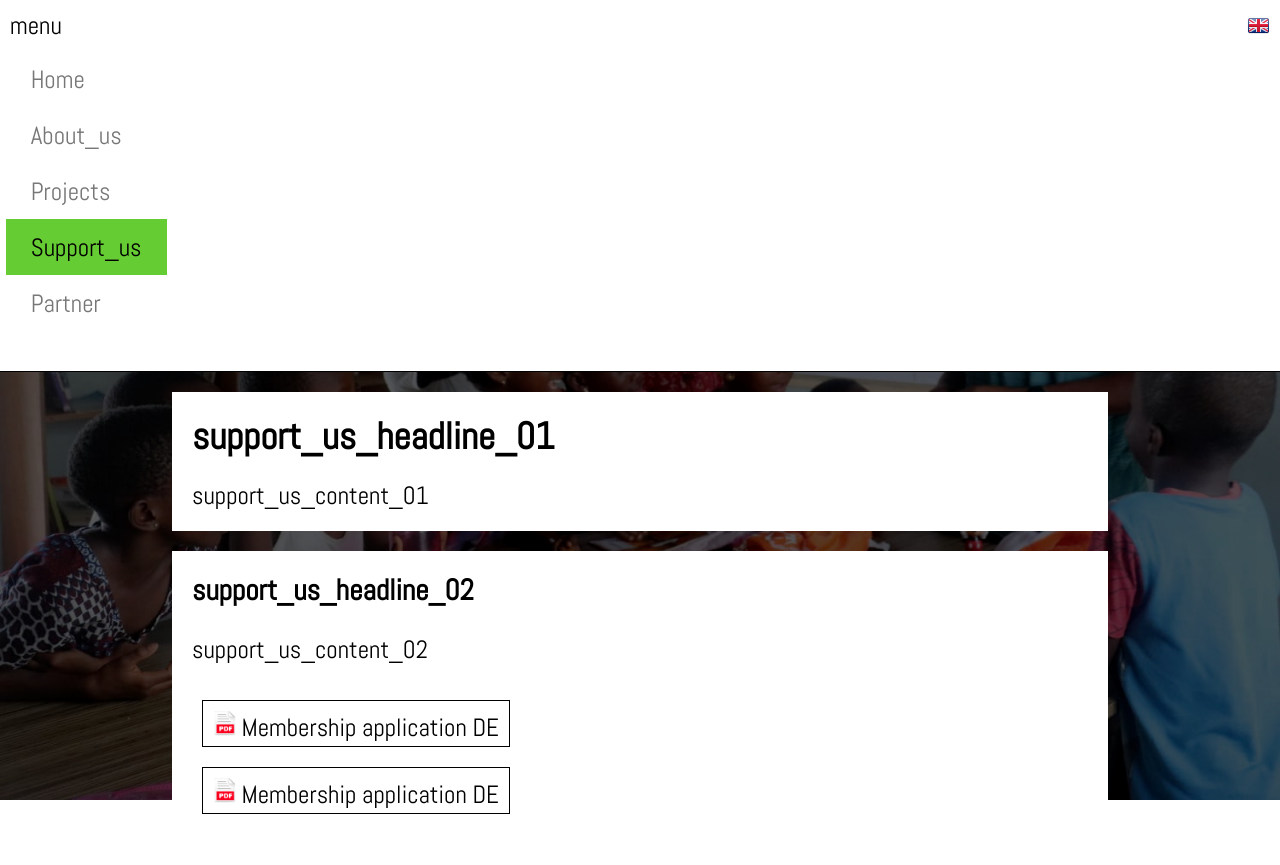
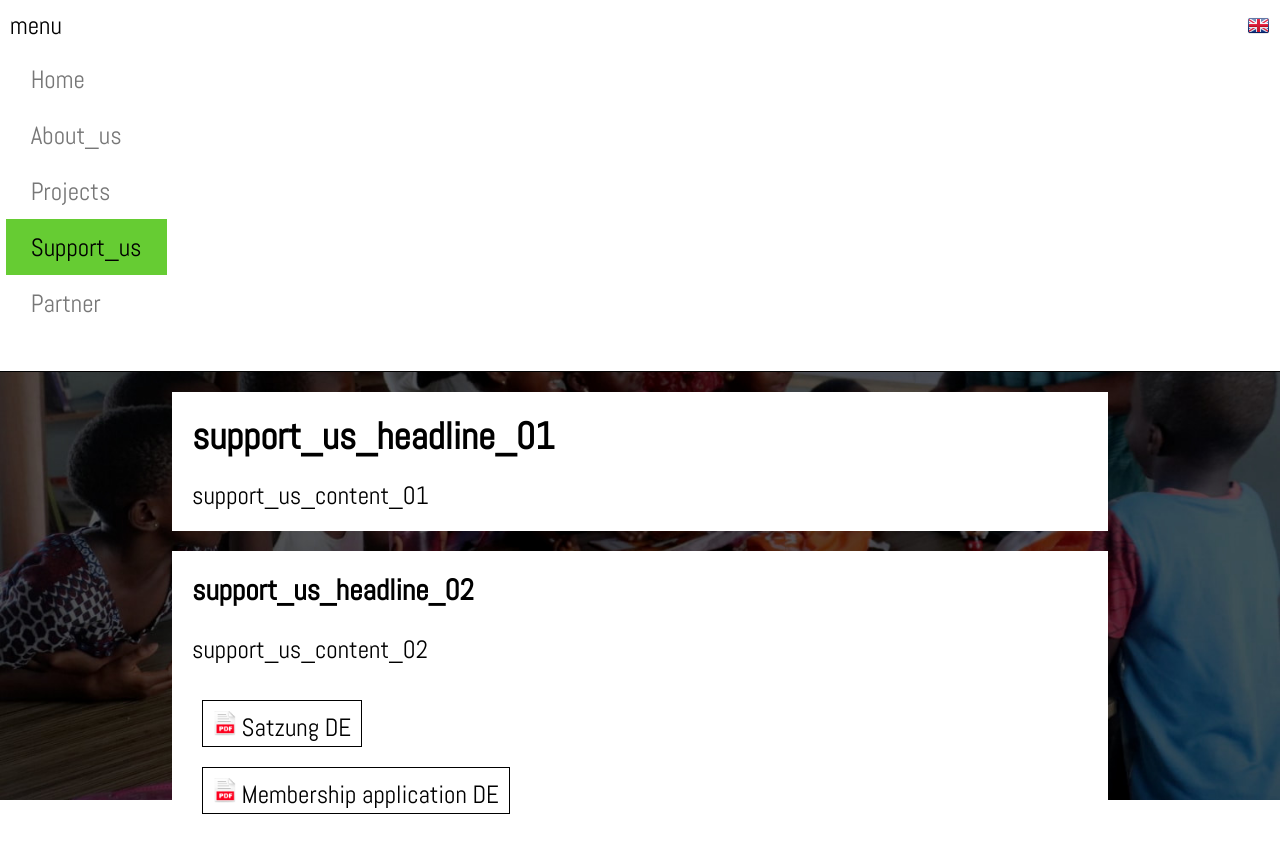
Before and after one commit to Lightshadow244/HoPe, a Django app: template HoPe/Foerder/templates/Foerder/support_us.html in a window 1280 px wide. Shown: the top 865 px of the page. Run offline with Django 3.2, Linux system fonts and the light colour scheme; the template is opened without the code that fills it, so the values that code supplies are empty.

Commit message:
documents

```diff
--- a/HoPe/Foerder/templates/Foerder/support_us.html
+++ b/HoPe/Foerder/templates/Foerder/support_us.html
@@ -58,11 +58,11 @@
   <div class="content">
     <h3>  {% trans "support_us_headline_02" %}</h3>
     <p> {% trans "support_us_content_02" %} </p>
-    <a class="document-member" href="{% static 'Beitrittserklärung_Freunde _ Förderer_HoPe_Ghana_eV.pdf' %}">
+    <a class="document-member" href="{% static 'Satzung_Foerderverein.pdf' %}">
       <div>
         <div>
         <img src="{% static 'icons/pdf.png' %}" class="support_us_icon">
-        {% trans "Membership application DE" %}
+        {% trans "Satzung DE" %}
         </div>
       </div>
     </a>
@@ -80,7 +80,7 @@
     <h3>{% trans "support_us_headline_03" %}</h3>
     <p> {% trans "support_us_content_03" %} </p>
     <p> {% trans "support_us_content_04" %} </p>
-    <a class="document-member" href="{% static 'Beitrittserklärung_Freunde _ Förderer_HoPe_Ghana_eV.pdf' %}">
+    <a class="document-member" href="{% static 'Spendenformular_für_Freunde_Förderer_HoPe_Ghana_eV.pdf' %}">
       <div>
         <div>
         <img src="{% static 'icons/pdf.png' %}" class="support_us_icon">
```
Also changed, not shown: 2 other files.
